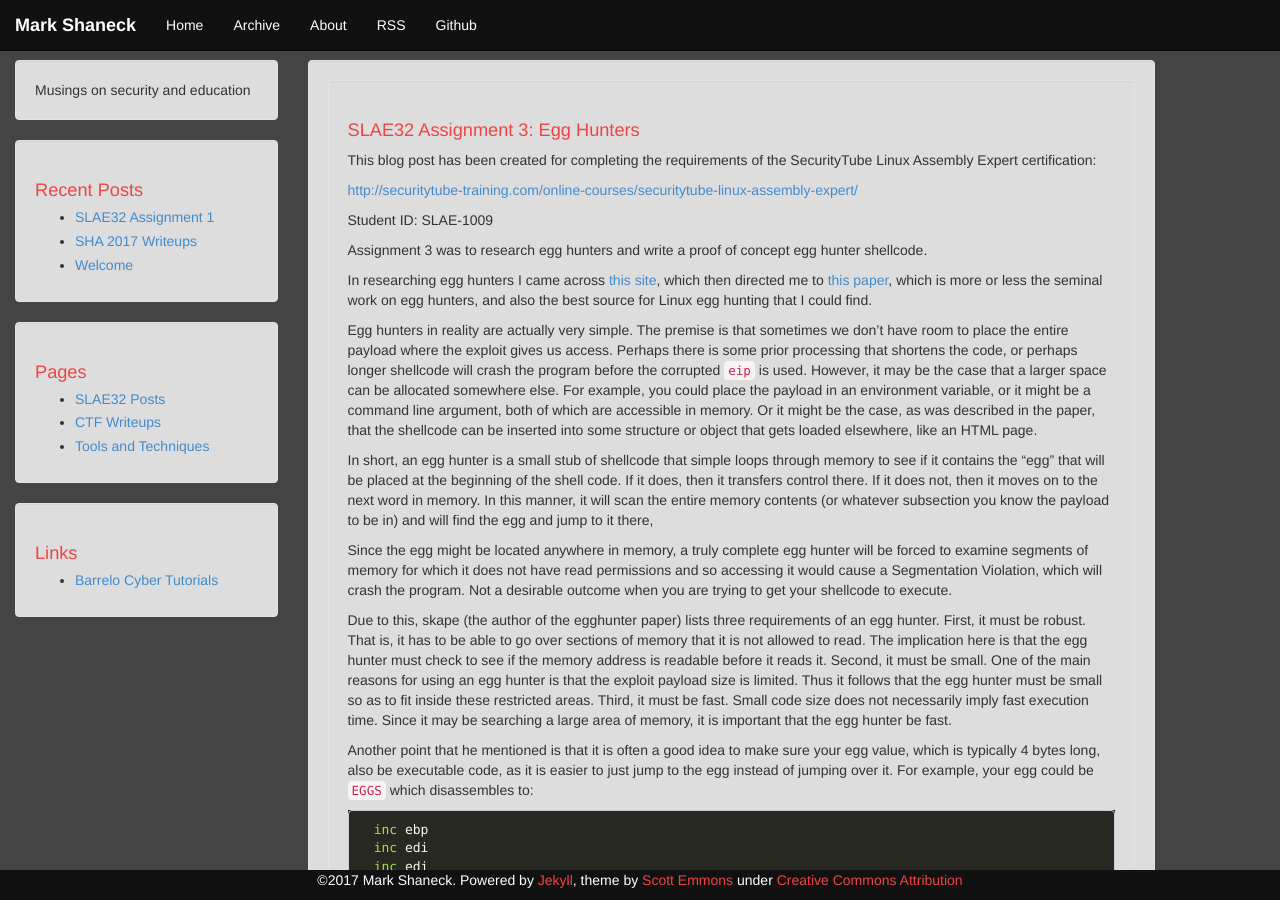
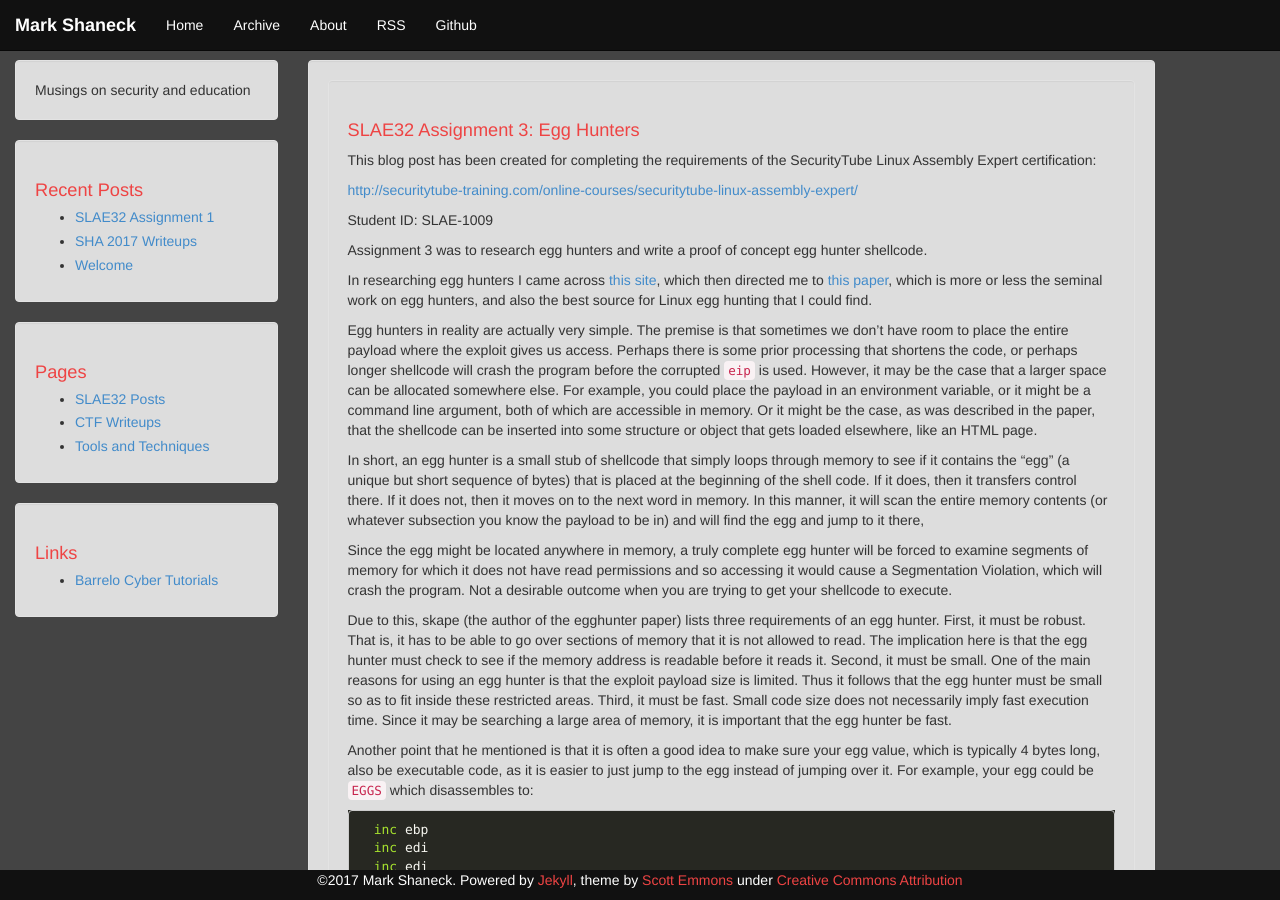
Before and after one commit to mshaneck/mshaneck.github.io, a Jekyll site: the page built from SLAE32/slae32-assignment3.md, in a window 1280 px wide and 900 px high. Built offline with Jekyll 4.4.1, drawn with Linux system fonts in a browser that asks for light colours.

Commit message:
Fixed typo

```diff
--- a/SLAE32/slae32-assignment3.md
+++ b/SLAE32/slae32-assignment3.md
@@ -19,7 +19,7 @@ directed me to [this paper](http://www.hick.org/code/skape/papers/egghunt-shellc
 
 Egg hunters in reality are actually very simple. The premise is that sometimes we don't have room to place the entire payload where the exploit gives us access. Perhaps there is some prior processing that shortens the code, or perhaps longer shellcode will crash the program before the corrupted `eip` is used. However, it may be the case that a larger space can be allocated somewhere else. For example, you could place the payload in an environment variable, or it might be a command line argument, both of which are accessible in memory. Or it might be the case, as was described in the paper, that the shellcode can be inserted into some structure or object that gets loaded elsewhere, like an HTML page.
 
-In short, an egg hunter is a small stub of shellcode that simple loops through memory to see if it contains the "egg" that will be placed at the beginning of the shell code. If it does, then it transfers control there. If it does not, then it moves on to the next word in memory. In this manner, it will scan the entire memory contents (or whatever subsection you know the payload to be in) and will find the egg and jump to it there,
+In short, an egg hunter is a small stub of shellcode that simply loops through memory to see if it contains the "egg" (a unique but short sequence of bytes) that is placed at the beginning of the shell code. If it does, then it transfers control there. If it does not, then it moves on to the next word in memory. In this manner, it will scan the entire memory contents (or whatever subsection you know the payload to be in) and will find the egg and jump to it there,
 
 Since the egg might be located anywhere in memory, a truly complete egg hunter will be forced to examine segments of memory for which it does not have read permissions and so accessing it would cause a Segmentation Violation, which will crash the program. Not a desirable outcome when you are trying to get your shellcode to execute.
 
```
